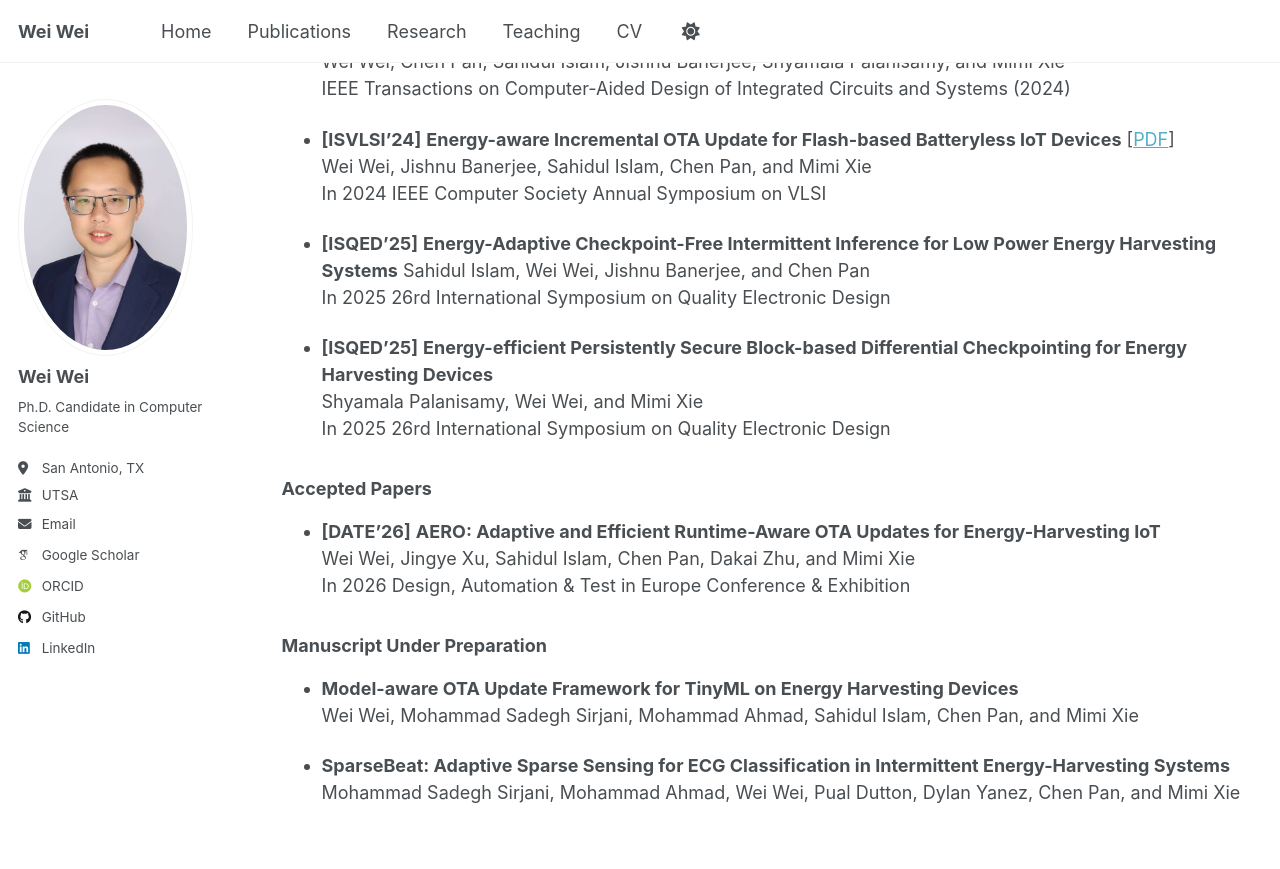
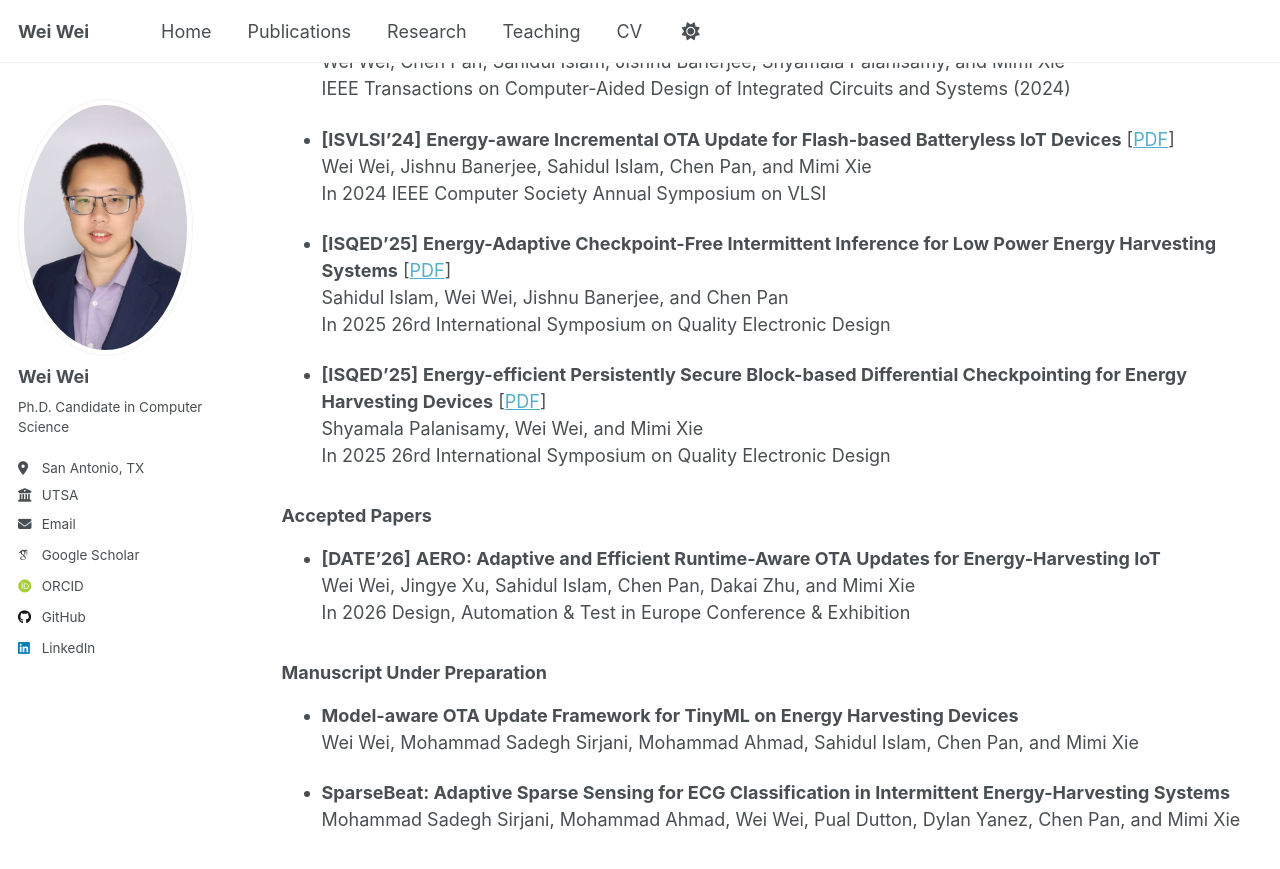
Before and after one commit to iamdoublewei/iamdoublewei.github.io, a Jekyll site: the page built from _publications/publications.md, in a window 1280 px wide and 900 px high, scrolled down 653 px. Shown: the top 869 px of the window. Built offline with Jekyll 4.4.1, drawn with Linux system fonts in a browser that asks for light colours; some web fonts are replaced.

Commit message:
Update publications.md

```diff
--- a/_publications/publications.md
+++ b/_publications/publications.md
@@ -31,11 +31,11 @@ IEEE Transactions on Computer-Aided Design of Integrated Circuits and Systems (2
 Wei Wei, Jishnu Banerjee, Sahidul Islam, Chen Pan, and Mimi Xie
 In 2024 IEEE Computer Society Annual Symposium on VLSI
 
-- **\[ISQED'25\]** **Energy-Adaptive Checkpoint-Free Intermittent Inference for Low Power Energy Harvesting Systems**
+- **\[ISQED'25\]** **Energy-Adaptive Checkpoint-Free Intermittent Inference for Low Power Energy Harvesting Systems** [[PDF](https://ieeexplore.ieee.org/document/11014335)]
 Sahidul Islam, Wei Wei, Jishnu Banerjee, and Chen Pan
 In 2025 26rd International Symposium on Quality Electronic Design
 
-- **\[ISQED'25\]** **Energy-efficient Persistently Secure Block-based Differential Checkpointing for Energy Harvesting Devices**
+- **\[ISQED'25\]** **Energy-efficient Persistently Secure Block-based Differential Checkpointing for Energy Harvesting Devices** [[PDF](https://ieeexplore.ieee.org/document/11014468)]
 Shyamala Palanisamy, Wei Wei, and Mimi Xie
 In 2025 26rd International Symposium on Quality Electronic Design
 
```
